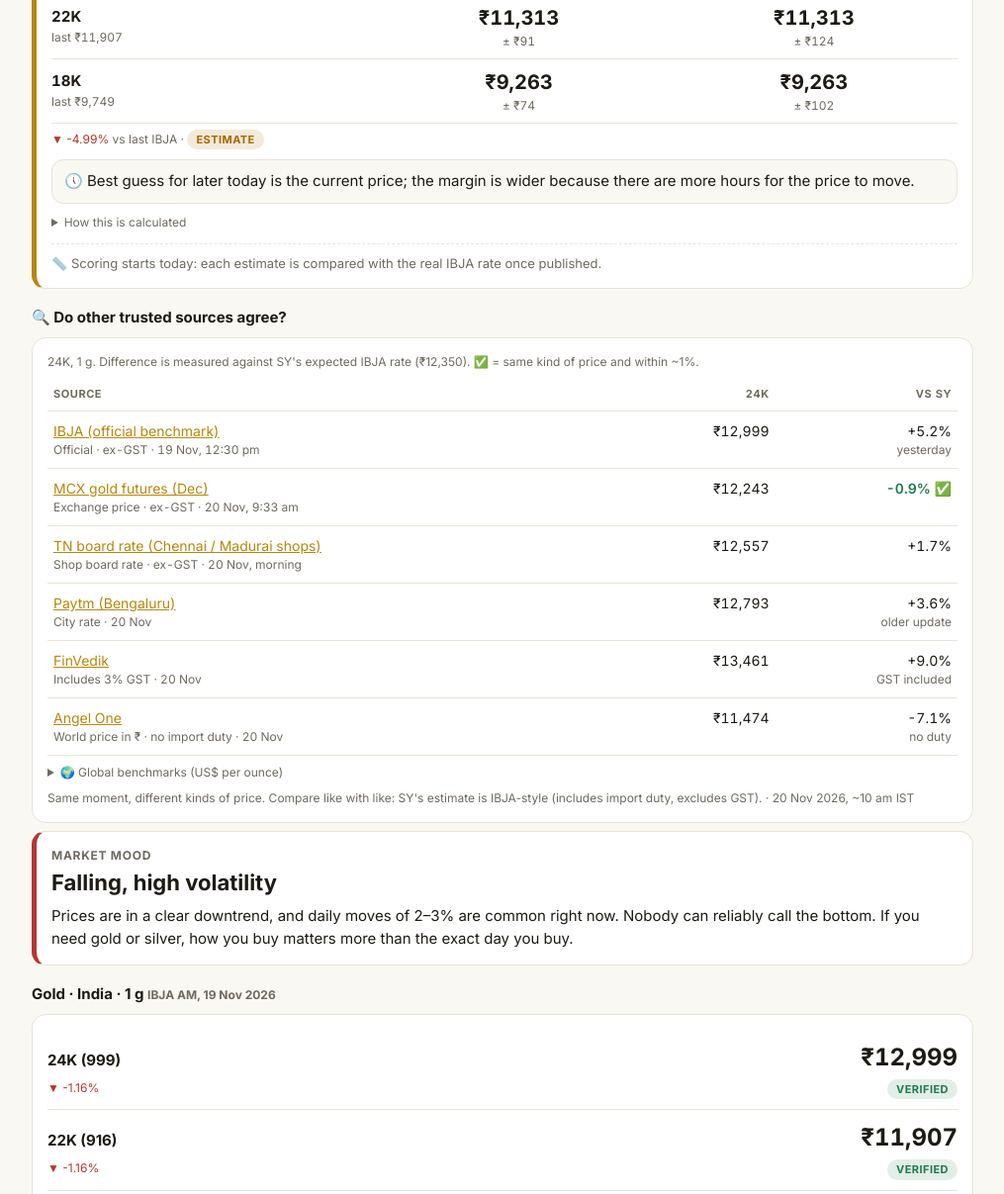
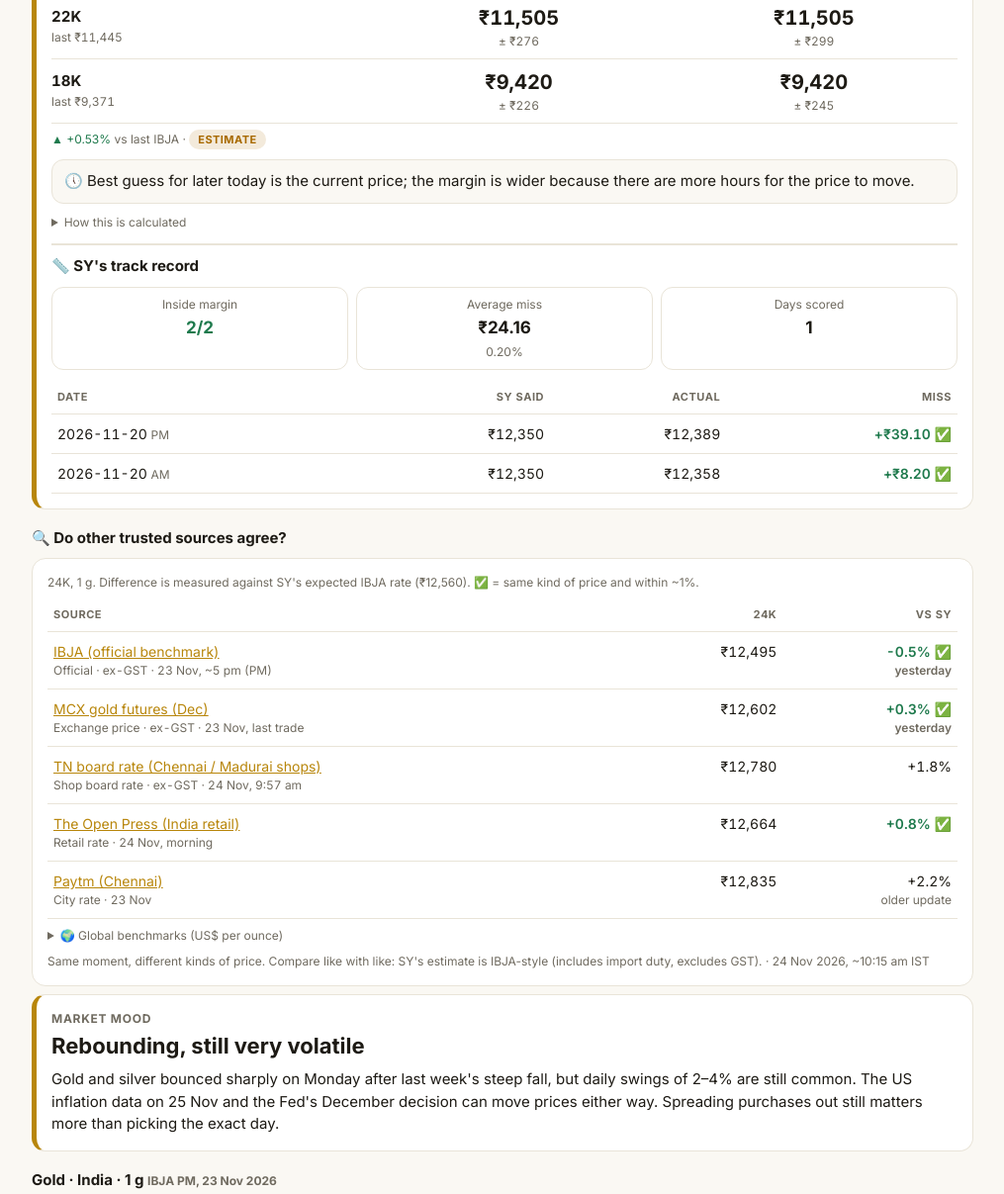
Before and after one commit to YukeshVanhelsing/YukeshVanhelsing.github.io, a plain HTML site: page index.html in a window 1280 px wide. Shown: the part 702-1909 px from the top of the page at 99% size, without its empty margins (132-1147 px from the left). Drawn offline with Linux system fonts and the light colour scheme.

Commit message:
Data refresh 2026-11-24 10:45 IST (manual); label next-day estimate on IBJA holidays
Co-Authored-By: Claude Opus 5.5 <noreply@anthropic.com>
Claude-Session: https://claude.ai/code/session_01STu1p6RjpM12WZvMcGgJT6

```diff
--- a/data.json
+++ b/data.json
@@ -1,70 +1,71 @@
 {
- "updated_at": "2026-11-20T10:05:00+05:30",
- "next_update": "Weekdays ~08:45 and ~13:20 IST",
+ "updated_at": "2026-11-24T10:45:00+05:30",
+ "next_update": "Weekdays ~08:45 and ~13:45 IST",
  "fx": {
-  "usd_inr": 93.32,
-  "asof": "19 Nov 2026, close (Mumbai interbank)",
-  "status": "verified",
+  "usd_inr": 92.97,
+  "asof": "24 Nov 2026, 10:12 am IST",
+  "status": "single source",
   "sources": [
    {
-    "name": "PTI via ThePrint (final close 93.32)",
-    "url": "https://theprint.in/economy/rupee-rallies-for-4th-session-to-close-9-paise-higher-at-93-32-against-us-dollar/3103570/"
+    "name": "Alpha Vantage live USD-INR (92.97 at 04:42 GMT)",
+    "url": "https://www.alphavantage.co/"
    },
    {
-    "name": "PTI via HDFC Sky (provisional 93.36)",
-    "url": "https://hdfcsky.com/news/rupee-rallies-for-4th-session-to-close-5-paise-higher-at-93-36-against-us-dollar"
+    "name": "PTI via Telangana Today (18 Nov close 93.44, for context)",
+    "url": "https://telanganatoday.com/rupee-closes-higher-at-93-44-despite-strong-dollar-and-market-weakness"
    }
   ]
  },
  "gold": {
   "intl": {
-   "usd_oz": 3547.0,
-   "change_pct": -2.22,
-   "asof": "20 Nov 2026, ~8:30–9:40 am IST (Asian trading)",
+   "usd_oz": 3636.0,
+   "change_pct": 2.51,
+   "asof": "24 Nov 2026, ~9:30–10:15 am IST",
    "status": "verified",
-   "note": "Three independent feeds agree within 0.4%: Reuters report $3,551.68 at 02:57 GMT; Business Upturn $3,542.94 at 9:36 am IST; Alpha Vantage $3,538.08 at 07:52 am IST. Change vs the 19 Nov settlement of $3,627.4. Correction: an earlier SY figure ($3,626.50) was a stale Thursday-close quote.",
+   "note": "Three same-morning quotes agree within 0.4%: Alpha Vantage $3,630.43 (10:12 am IST), The Open Press $3,631.20, Goodreturns $3,645.29. Change is vs the 20 Nov low area (~$3,547) after Monday's rebound.",
    "sources": [
     {
-     "name": "Reuters via Rallies.ai ($3,551.68, 02:57 GMT)",
-     "url": "https://rallies.ai/news/gold-set-for-worst-week-in-eight-months-as-firm-dollar-fed-hike-bets-weigh-17c788828354aa0b"
+     "name": "Alpha Vantage live ($3,630.43, 04:42 GMT)",
+     "url": "https://www.alphavantage.co/"
     },
     {
-     "name": "Business Upturn ($3,542.94, 9:36 am IST)",
-     "url": "https://businessupturn.com/sectors/commodities/gold-rate-today-check-latest-gold-prices-in-mumbai-chennai-kolkata-as-gold-and-silver-crash-on-us-inflation-and-fed-worries/"
+     "name": "Goodreturns ($3,645.29)",
+     "url": "https://www.goodreturns.in/news/gold-rates-today-november-24-gold-jumps-rs-27200-24k-22k-18k-gold-prices-in-bangalore-chennai-cities-1549221.html"
     },
     {
-     "name": "BigGo Finance (19 Nov settle $3,627.4)",
-     "url": "https://finance.biggo.com/news/80c5ff3d-6dba-41af-aa8d-4d9b735d18e7"
+     "name": "The Open Press ($3,631.20)",
+     "url": "https://theopenpress.in/article/gold-silver-price-today-24-november"
     }
    ]
   },
   "india": {
-   "p999_10g": 129985,
-   "p916_10g": 119066,
-   "session": "IBJA AM",
-   "date": "19 Nov 2026",
-   "prev_999_10g": 131505,
-   "change_pct": -1.16,
-   "pm_999_10g": 129531,
-   "pm_916_10g": 118650,
+   "p999_10g": 124945,
+   "p916_10g": 114450,
+   "session": "IBJA PM",
+   "date": "23 Nov 2026",
+   "prev_999_10g": 125123,
+   "change_pct": 0.85,
+   "pm_999_10g": 124945,
+   "pm_916_10g": 114450,
    "status": "verified",
-   "note": "Matches IBJA's official website (ibjarates.com) exactly: 19/11/2026 AM 999 ₹1,29,985 · 916 ₹1,19,066 · 750 ₹97,489; PM 999 ₹1,29,531. Rates per 10 g, without 3% GST and making charges.",
+   "note": "From IBJA's official website (ibjarates.com): 23/11/2026 AM 999 ₹1,25,123 · 916 ₹1,14,613 · 750 ₹93,842; PM 999 ₹1,24,945 · 916 ₹1,14,450 · 750 ₹93,709. No rates for 24 Nov: the site shows 'Holiday', and MCX traded only a half day. Per 10 g, without 3% GST and making.",
    "sources": [
     {
      "name": "IBJA official website",
      "url": "https://www.ibjarates.com/"
-    },
-    {
-     "name": "5paisa: IBJA AM table",
-     "url": "https://www.5paisa.com/blog/gold-rate-today-19-november-2026"
     }
    ],
-   "p750_10g": 97489,
+   "p750_10g": 93709,
    "pm_750_10g": 97148,
    "prev_916_10g": 120459,
    "prev_750_10g": 98629,
-   "spot_at_fix_usd": 3730.0,
-   "fx_at_fix": 93.4
+   "spot_at_fix_usd": 3617.0,
+   "fx_at_fix": 92.97,
+   "am_999_10g": 125123,
+   "am_916_10g": 114613,
+   "am_750_10g": 93842,
+   "pm_spot_at_fix_usd": 3617.0,
+   "pm_fx_at_fix": 92.97
   },
   "vol": {
    "value": 25.35,
@@ -85,38 +86,40 @@
  },
  "silver": {
   "intl": {
-   "usd_oz": 41.92,
-   "change_pct": -2.24,
-   "asof": "20 Nov 2026, 9:36 am IST",
+   "usd_oz": 43.4,
+   "change_pct": 3.5,
+   "asof": "24 Nov 2026, morning IST",
    "status": "single source",
-   "note": "Business Upturn $41.92 (−2.2%). Kitco's 19 Nov close was $42.88. A second same-time quote is still to be confirmed.",
+   "note": "Goodreturns $43.55 (+1.2%); its live blog says around $43. Monday open was $43.14 (USAGOLD).",
    "sources": [
     {
-     "name": "Business Upturn",
-     "url": "https://businessupturn.com/sectors/commodities/gold-rate-today-check-latest-gold-prices-in-mumbai-chennai-kolkata-as-gold-and-silver-crash-on-us-inflation-and-fed-worries/"
+     "name": "Goodreturns ($43.55)",
+     "url": "https://www.goodreturns.in/news/gold-rates-today-november-24-gold-jumps-rs-27200-24k-22k-18k-gold-prices-in-bangalore-chennai-cities-1549221.html"
     },
     {
-     "name": "Kitco (19 Nov close $42.88)",
-     "url": "https://www.kitco.com/price/precious-metals"
+     "name": "USAGOLD 23 Nov report ($43.14)",
+     "url": "https://www.usagold.com/daily-precious-metals-market-report-november-23-2026/"
     }
    ]
   },
   "india": {
-   "p999_kg": 161575,
-   "session": "IBJA AM",
-   "date": "19 Nov 2026",
-   "prev_999_kg": 164506,
-   "change_pct": -1.78,
-   "pm_999_kg": 160439,
+   "p999_kg": 152625,
+   "session": "IBJA PM",
+   "date": "23 Nov 2026",
+   "prev_999_kg": 152941,
+   "change_pct": 0.06,
+   "pm_999_kg": 152625,
    "status": "verified",
-   "note": "Matches IBJA's official website: 19/11/2026 AM ₹1,61,575/kg, PM ₹1,60,439/kg (without GST).",
+   "note": "IBJA official website: 23/11/2026 AM ₹1,52,941/kg, PM ₹1,52,625/kg (without GST). 24 Nov: holiday, no rates.",
    "sources": [
     {
      "name": "IBJA official website",
      "url": "https://www.ibjarates.com/"
     }
    ],
-   "spot_at_fix_usd": 45.16
+   "spot_at_fix_usd": 42.54,
+   "am_999_kg": 152941,
+   "pm_spot_at_fix_usd": 42.54
   },
   "vol": {
    "value": 39.13,
@@ -132,7 +135,7 @@
   }
  },
  "india_outlook": {
-  "text": "Gold fell another ~2% in Asian trading on 20 Nov to about $3,547 (worst week since March, down ~8.9%), after the 19 Nov IBJA fix was set near $3,730. Expect today's IBJA 24K near ₹12,350/g (about 5% below yesterday's ₹12,999); MCX futures already show ₹12,243/g.",
+  "text": "IBJA is closed today (24 Nov). Since the last fix (23 Nov PM, gold ~$3,617), gold is up ~0.5% to ~$3,636 and silver ~2% to ~$43.4. If that holds, Wednesday's IBJA 24K would be near ₹12,560/g.",
   "basis": "Arithmetic from the verified figures above; not a forecast from any source."
  },
  "drivers": [
@@ -301,48 +304,70 @@
    "date": "2026-11-20",
    "gold_usd": 3547.0,
    "silver_usd": 41.92,
+   "gold_999_10g": 123584,
+   "gold_916_10g": 113203,
+   "gold_750_10g": 92688,
+   "silver_999_kg": 150650,
+   "usd_inr": null,
+   "src": "IBJA official AM; Reuters/Alpha Vantage spot"
+  },
+  {
+   "date": "2026-11-23",
+   "gold_usd": 3617.41,
+   "silver_usd": 42.54,
+   "gold_999_10g": 125123,
+   "gold_916_10g": 114613,
+   "gold_750_10g": 93842,
+   "silver_999_kg": 152941,
+   "usd_inr": null,
+   "src": "IBJA official AM; Reuters London spot 10:36 GMT"
+  },
+  {
+   "date": "2026-11-24",
+   "gold_usd": 3636.0,
+   "silver_usd": 43.4,
    "gold_999_10g": null,
    "gold_916_10g": null,
    "gold_750_10g": null,
    "silver_999_kg": null,
-   "usd_inr": null,
-   "src": "Reuters/Business Upturn/Alpha Vantage spot (Asian session)"
+   "usd_inr": 92.97,
+   "src": "Alpha Vantage/Goodreturns/Open Press spot; IBJA holiday"
   }
  ],
  "history_note": "Monthly series: average international gold price (USD/oz) and USD-INR from datasets/gold-prices and datasets/exchange-rates (GitHub), Jan 1990 – Oct 2026. Daily rows: verified figures collected by this app's refreshes.",
  "highlights": [
   {
-   "level": "alert",
+   "level": "info",
    "metal": "Both",
-   "text": "Gold fell below $3,550 this morning, down about 8.9% this week (its worst week since March); silver is below $42.",
-   "src": "Reuters via Rallies.ai; Business Upturn",
-   "url": "https://rallies.ai/news/gold-set-for-worst-week-in-eight-months-as-firm-dollar-fed-hike-bets-weigh-17c788828354aa0b"
-  },
-  {
-   "level": "alert",
-   "text": "Main reason: markets are pricing in about a 90% chance of a US rate hike in December, and the dollar is at a 19-month high.",
-   "src": "Startup Fortune citing Kitco",
-   "url": "https://startupfortune.com/golds-bad-year-is-getting-worse-as-it-sinks-below-3650/",
-   "metal": "Both"
+   "text": "Gold bounced about 3.5% on Monday from a 14-month low and is near $3,636 today; silver is up to about $43.",
+   "src": "The Nation (Reuters data); Alpha Vantage",
+   "url": "https://www.nationthailand.com/business/trading-investment/40073846"
   },
   {
    "level": "alert",
    "metal": "India",
-   "text": "Indian rates are falling sharply today: MCX gold futures are down nearly 4% at ₹1,22,430 per 10 g; SY expects today's IBJA 24K near ₹12,350/g.",
-   "src": "NewsBytes (MCX); SY estimate",
-   "url": "https://www.newsbytesapp.com/news/business/gold-and-silver-drop-sharply-on-mcx-amid-dollar-strength/tldr"
+   "text": "No IBJA rates today (24 Nov holiday) and MCX trades only half a day. Shop boards moved up: Chennai 22K ₹11,715/g (+₹115).",
+   "src": "IBJA official website; Goodreturns",
+   "url": "https://www.ibjarates.com/"
   },
   {
    "level": "info",
-   "text": "Next big event: the US inflation (CPI) report on 10 Dec, ahead of the Fed's December decision. Expect large moves around those dates.",
-   "src": "FOREX.com via Startup Fortune",
-   "url": "https://startupfortune.com/golds-bad-year-is-getting-worse-as-it-sinks-below-3650/",
-   "metal": "Both"
+   "metal": "Both",
+   "text": "Why the bounce: bargain buying after last week's ~9% fall and calmer tech stocks.",
+   "src": "Goodreturns; USAGOLD",
+   "url": "https://www.usagold.com/daily-precious-metals-market-report-november-23-2026/"
+  },
+  {
+   "level": "alert",
+   "metal": "Both",
+   "text": "Next big event: US PCE inflation data on 25 Nov. Markets still expect a quarter-point Fed rate rise in December, which could cap gold.",
+   "src": "The Nation (Reuters data); Goodreturns",
+   "url": "https://www.nationthailand.com/business/trading-investment/40073846"
   }
  ],
  "guidance": {
-  "mood": "Falling, high volatility",
-  "summary": "Prices are in a clear downtrend, and daily moves of 2–3% are common right now. Nobody can reliably call the bottom. If you need gold or silver, how you buy matters more than the exact day you buy.",
+  "mood": "Rebounding, still very volatile",
+  "summary": "Gold and silver bounced sharply on Monday after last week's steep fall, but daily swings of 2–4% are still common. The US inflation data on 25 Nov and the Fed's December decision can move prices either way. Spreading purchases out still matters more than picking the exact day.",
   "points": [
    {
     "who": "Buying jewellery for a fixed date (wedding, festival)",
@@ -373,142 +398,164 @@
   "note": "General guidance based on the verified data in this app. This is not personal financial advice: consider your own needs or speak to a SEBI-registered adviser before large purchases."
  },
  "india_estimate": {
-  "for_date": "20 Nov 2026 (IBJA AM, ~12:30 pm)",
-  "gold_999_10g": 123502,
-  "gold_916_10g": 113127,
-  "gold_750_10g": 92627,
-  "silver_999_kg": 149854,
+  "for_date": "25 Nov 2026 (IBJA AM, ~12:30 pm)",
+  "gold_999_10g": 125601,
+  "gold_916_10g": 115051,
+  "gold_750_10g": 94201,
+  "silver_999_kg": 155711,
   "margin_pct": {
-   "gold": 0.8,
-   "silver": 1.3
+   "gold": 2.4,
+   "silver": 4.1
   },
   "status": "estimate",
-  "basis": "19 Nov IBJA AM × (spot now ÷ spot at that fix) × (USD-INR now ÷ then). Gold $3,730 → $3,547 (−4.9%); silver $45.16 → $41.92; USD-INR 93.40 → 93.32 (19 Nov close; today's rate not yet confirmed). Cross-check: MCX Dec gold ₹1,22,430/10 g at 9:33 am and Goodreturns ₹12,557/g early today are both within about 1% of this.",
+  "basis": "23 Nov IBJA PM × (spot now ÷ spot at that fix). Gold $3,617 (10:36 GMT, Reuters) → $3,636 (+0.5%); silver $42.54 → $43.40 (+2.0%). USD-INR assumed unchanged at 92.97 (no verified 23 Nov fix-time rate). IBJA did not publish on 24 Nov (holiday), so this is for 25 Nov; margins are wide because the fix is a day away and will narrow at the next refresh.",
   "am": {
-   "for": "20 Nov 2026",
+   "for": "25 Nov 2026",
    "label": "Midday · IBJA AM ~12:30 pm",
-   "gold_999_10g": 123502,
-   "gold_916_10g": 113127,
-   "gold_750_10g": 92627,
-   "silver_999_kg": 149854,
+   "gold_999_10g": 125601,
+   "gold_916_10g": 115051,
+   "gold_750_10g": 94201,
+   "silver_999_kg": 155711,
    "margin_pct": {
-    "gold": 0.8,
-    "silver": 1.3
+    "gold": 2.4,
+    "silver": 4.1
    }
   },
   "pm": {
-   "for": "20 Nov 2026",
+   "for": "25 Nov 2026",
    "label": "Evening · IBJA PM ~5 pm",
-   "gold_999_10g": 123502,
-   "gold_916_10g": 113127,
-   "gold_750_10g": 92627,
-   "silver_999_kg": 149854,
+   "gold_999_10g": 125601,
+   "gold_916_10g": 115051,
+   "gold_750_10g": 94201,
+   "silver_999_kg": 155711,
    "margin_pct": {
-    "gold": 1.1,
-    "silver": 1.8
+    "gold": 2.6,
+    "silver": 4.4
    }
   },
   "pm_note": "Best guess for later today is the current price; the margin is wider because there are more hours for the price to move."
  },
  "accuracy": {
-  "note": "Scoring starts today: each estimate is compared with the real IBJA rate once published.",
-  "log": []
+  "note": "4 estimates scored since 20 Nov 2026.",
+  "log": [
+   {
+    "date": "2026-11-20",
+    "session": "AM",
+    "metal": "gold",
+    "est": 123502,
+    "actual": 123584,
+    "err_pct": 0.07,
+    "margin_pct": 0.8
+   },
+   {
+    "date": "2026-11-20",
+    "session": "AM",
+    "metal": "silver",
+    "est": 149854,
+    "actual": 150650,
+    "err_pct": 0.53,
+    "margin_pct": 1.3
+   },
+   {
+    "date": "2026-11-20",
+    "session": "PM",
+    "metal": "gold",
+    "est": 123502,
+    "actual": 123893,
+    "err_pct": 0.32,
+    "margin_pct": 1.1
+   },
+   {
+    "date": "2026-11-20",
+    "session": "PM",
+    "metal": "silver",
+    "est": 149854,
+    "actual": 152528,
+    "err_pct": 1.78,
+    "margin_pct": 1.8
+   }
+  ]
  },
  "crosscheck": {
-  "asof": "20 Nov 2026, ~10 am IST",
+  "asof": "24 Nov 2026, ~10:15 am IST",
   "note": "Same moment, different kinds of price. Compare like with like: SY's estimate is IBJA-style (includes import duty, excludes GST).",
   "rows": [
    {
     "src": "IBJA (official benchmark)",
     "kind": "Official · ex-GST",
-    "g24": 12998.5,
-    "when": "19 Nov, 12:30 pm",
-    "url": "https://www.5paisa.com/blog/gold-rate-today-19-november-2026",
+    "g24": 12494.5,
+    "when": "23 Nov, ~5 pm (PM)",
+    "url": "https://www.ibjarates.com/",
     "flag": "yesterday"
    },
    {
     "src": "MCX gold futures (Dec)",
     "kind": "Exchange price · ex-GST",
-    "g24": 12243,
-    "when": "20 Nov, 9:33 am",
-    "url": "https://www.newsbytesapp.com/news/business/gold-and-silver-drop-sharply-on-mcx-amid-dollar-strength/tldr",
-    "flag": ""
+    "g24": 12602.1,
+    "when": "23 Nov, last trade",
+    "url": "https://www.goodreturns.in/news/gold-rates-today-november-24-gold-jumps-rs-27200-24k-22k-18k-gold-prices-in-bangalore-chennai-cities-1549221.html",
+    "flag": "yesterday"
    },
    {
     "src": "TN board rate (Chennai / Madurai shops)",
     "kind": "Shop board rate · ex-GST",
-    "g24": 12557,
-    "when": "20 Nov, morning",
-    "url": "https://www.goodreturns.in/news/gold-rate-crash-today-20-11-2026-rs-51200-24k-22k-18k-gold-price-chennai-bangalore-hyderabad-cities-1548441.html",
+    "g24": 12780,
+    "when": "24 Nov, 9:57 am",
+    "url": "https://www.goodreturns.in/news/gold-rates-today-november-24-gold-jumps-rs-27200-24k-22k-18k-gold-prices-in-bangalore-chennai-cities-1549221.html",
     "flag": ""
    },
    {
-    "src": "Paytm (Bengaluru)",
-    "kind": "City rate",
-    "g24": 12792.75,
-    "when": "20 Nov",
-    "url": "https://paytm.com/tools/gold-rates/gold-rates-bengaluru/",
-    "flag": "older update"
+    "src": "The Open Press (India retail)",
+    "kind": "Retail rate",
+    "g24": 12664,
+    "when": "24 Nov, morning",
+    "url": "https://theopenpress.in/article/gold-silver-price-today-24-november",
+    "flag": ""
    },
    {
-    "src": "FinVedik",
-    "kind": "Includes 3% GST",
-    "g24": 13461,
-    "when": "20 Nov",
-    "url": "https://goldbiz.finvedik.com/gold-rates",
-    "flag": "GST included"
-   },
-   {
-    "src": "Angel One",
-    "kind": "World price in ₹ · no import duty",
-    "g24": 11474.14,
-    "when": "20 Nov",
-    "url": "https://www.angelone.in/gold-rates-today",
-    "flag": "no duty"
+    "src": "Paytm (Chennai)",
+    "kind": "City rate",
+    "g24": 12835.39,
+    "when": "23 Nov",
+    "url": "https://paytm.com/tools/gold-rates/24k-gold-rates-chennai/",
+    "flag": "older update"
    }
   ],
   "global": [
    {
-    "src": "LBMA Gold Price PM (London benchmark)",
-    "usd": 3673.76,
-    "when": "19 Nov, 3 pm London (indication)",
-    "url": "https://www.raiffeisenzertifikate.at/en/produkt/commodity/gold-XC0009655157"
+    "src": "Spot gold (Alpha Vantage)",
+    "usd": 3630.43,
+    "when": "24 Nov, 04:42 GMT"
    },
    {
-    "src": "COMEX Dec futures (Reuters)",
-    "usd": 3551.9,
-    "when": "20 Nov, 02:57 GMT",
-    "url": "https://rallies.ai/news/gold-set-for-worst-week-in-eight-months-as-firm-dollar-fed-hike-bets-weigh-17c788828354aa0b"
+    "src": "Spot gold (Reuters, London)",
+    "usd": 3617.41,
+    "when": "23 Nov, 10:36 GMT"
    },
    {
-    "src": "Spot gold (Reuters)",
-    "usd": 3551.68,
-    "when": "20 Nov, 02:57 GMT",
-    "url": "https://rallies.ai/news/gold-set-for-worst-week-in-eight-months-as-firm-dollar-fed-hike-bets-weigh-17c788828354aa0b"
+    "src": "Spot gold (Kitco)",
+    "usd": 3651.5,
+    "when": "23 Nov, 7:34 pm NY"
    }
   ]
  },
  "board": {
   "region": "Tamil Nadu (Chennai / Madurai board rate)",
-  "asof": "20 Nov 2026, morning",
-  "status": "verified",
-  "g24": 12557,
-  "g22": 11510,
-  "g18": 9418,
+  "asof": "24 Nov 2026, 9:57 am",
+  "status": "single source",
+  "g24": 12780,
+  "g22": 11715,
+  "g18": 9585,
   "silver_g": 175,
-  "note": "Shop board rate set each morning by the jewellers' association; excludes 3% GST and making charges. Same figures shown by Jai Jewellers, Madurai, and Goodreturns (Chennai).",
+  "note": "Shop board rate set each morning; excludes 3% GST and making charges. Today's gold figures are from Goodreturns; its implied 23 Nov 22K (₹11,600) matches DT Next's 23 Nov Chennai rate. Silver ₹175/g is DT Next's 23 Nov rate (today's not yet confirmed).",
   "sources": [
    {
-    "name": "Goodreturns: Chennai 22K ₹11,510, 8 g ₹92,080, silver ₹1,75,000/kg",
-    "url": "https://www.goodreturns.in/news/gold-rate-crash-today-20-11-2026-rs-51200-24k-22k-18k-gold-price-chennai-bangalore-hyderabad-cities-1548441.html"
+    "name": "Goodreturns, 24 Nov (Chennai 24K ₹12,780 · 22K ₹11,715 · 18K ₹9,585)",
+    "url": "https://www.goodreturns.in/news/gold-rates-today-november-24-gold-jumps-rs-27200-24k-22k-18k-gold-prices-in-bangalore-chennai-cities-1549221.html"
    },
    {
-    "name": "The Hans India: Chennai 22K ₹1,15,100 per 10 g",
-    "url": "https://www.thehansindia.com/business/gold-and-silver-rates-today-20-nov-2026-slashes-in-bengaluru-and-chennai-check-gold-prices-of-18k-22k-24k-1143932"
-   },
-   {
-    "name": "Goodreturns Bangalore (same 24K/22K/18K)",
-    "url": "https://www.goodreturns.in/gold-rates/bangalore.html"
+    "name": "DT Next, 23 Nov (22K ₹11,600, silver ₹175/g)",
+    "url": "https://www.dtnext.in/news/chennai/chennai-gold-price-rises-by-rs-1080-on-november-23-2026-check-todays-gold-silver-rate"
    }
   ]
  },
--- a/index.html
+++ b/index.html
@@ -101,7 +101,7 @@ details summary{cursor:pointer;font-size:12px;color:var(--muted);margin-top:8px}
 
 <section data-tab="today">
   <div id="boardWrap" hidden><h3 class="sec">🏪 Shop rate today <span class="meta" id="boardSub"></span></h3><div class="card" id="board" style="border-left:5px solid var(--up)"></div></div>
-  <div id="estWrap"><h3 class="sec" data-i18n="s_est">🎯 Expected rates today</h3>
+  <div id="estWrap"><h3 class="sec"><span data-i18n="s_est">🎯 Expected rates today</span><span id="estFor" class="muted" style="font-weight:600"></span></h3>
   <div class="card" id="estimate" style="border-left:5px solid var(--gold)"></div>
   <h3 class="sec">🔍 Do other trusted sources agree?</h3><div class="card" id="xcheck"></div></div>
   <div class="card hero" id="mood"></div>
@@ -495,6 +495,7 @@ function freshBadge(upd){
 }
 function renderAll(){
   if(!D) return; syncControls();
+  try{ const f=D.india_estimate&&D.india_estimate.am&&D.india_estimate.am.for, today=new Date().toLocaleDateString('en-GB',{day:'numeric',month:'short',year:'numeric',timeZone:'Asia/Kolkata'}); document.getElementById('estFor').textContent = f&&f!==today ? ' · for '+f+' (IBJA closed today)' : ''; }catch(e){}
   const upd=new Date(D.updated_at), ageH=(Date.now()-upd)/36e5;
   document.getElementById("stamp").textContent="Last verified: "+upd.toLocaleString("en-IN",{day:"numeric",month:"short",hour:"numeric",minute:"2-digit",timeZone:"Asia/Kolkata"})+" IST";
   document.getElementById("fresh").innerHTML=freshBadge(upd);
--- a/sw.js
+++ b/sw.js
@@ -1,5 +1,5 @@
 // SY service worker: app shell cached for offline use; data always fetched fresh (falls back to last copy offline).
-const SHELL = "sy-shell-v7";
+const SHELL = "sy-shell-v8";
 const FILES = ["./", "index.html", "manifest.webmanifest", "vendor/chart.umd.min.js",
   "icons/icon-192.png", "icons/icon-512.png", "icons/favicon-48.png"];
 self.addEventListener("install", e => { e.waitUntil(caches.open(SHELL).then(c => c.addAll(FILES))); self.skipWaiting(); });
```
Also changed, not shown: history_monthly.json (+1 -1 lines).
